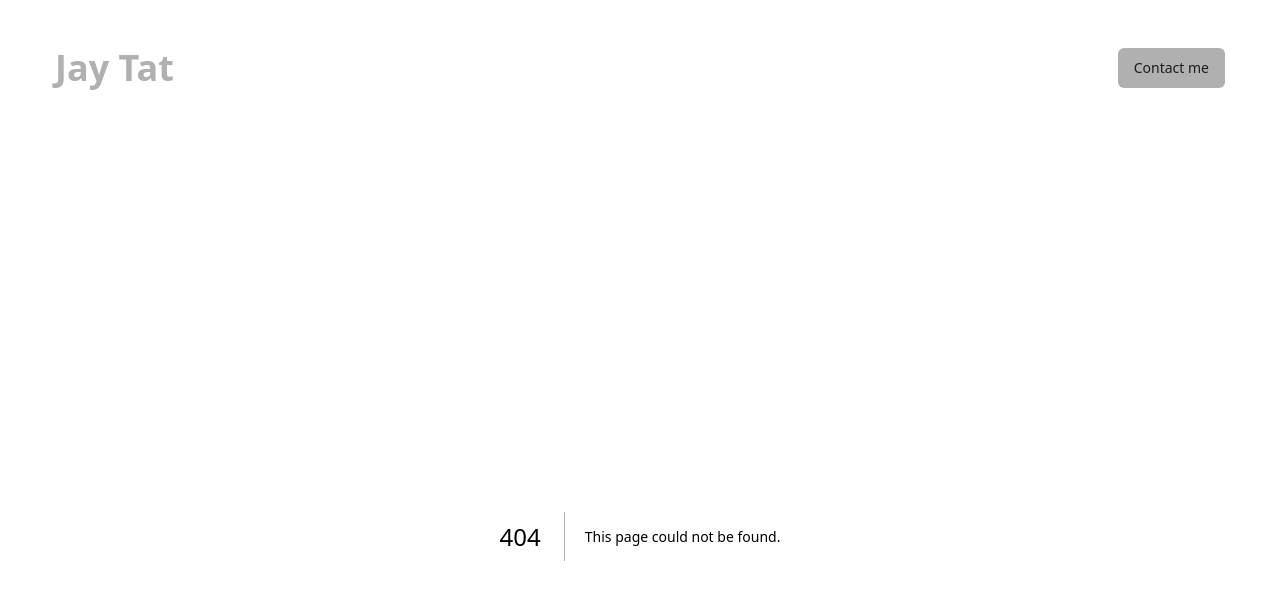
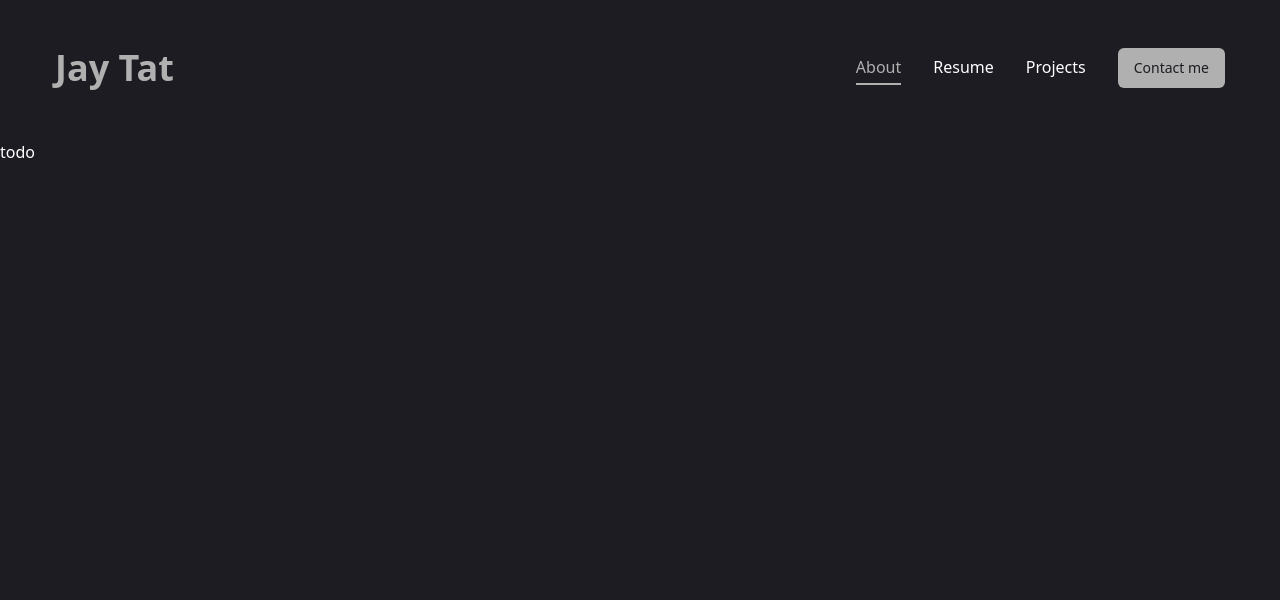
Before and after one commit to jaytat132/jay-portfolio, a Next.js app: page /about in a window 1280 px wide. Before the commit this address had no page. Shown: the top 600 px of the page. Built offline with nearby package versions, Linux system fonts and the light colour scheme.

Commit message:
added aboutpage (todo)

```diff
--- /dev/null
+++ b/app/about/page.jsx
@@ -0,0 +1,8 @@
+
+const page = () => {
+  return (
+    <div>todo</div>
+  )
+}
+
+export default page
--- a/components/Nav.jsx
+++ b/components/Nav.jsx
@@ -2,6 +2,10 @@
 import Link from "next/link"
 import {usePathname} from "next/navigation"
 const links = [
+    {
+        name: 'about',
+        path: '/about'
+    },
     {
         name: 'resume',
         path: '/resume'
```
